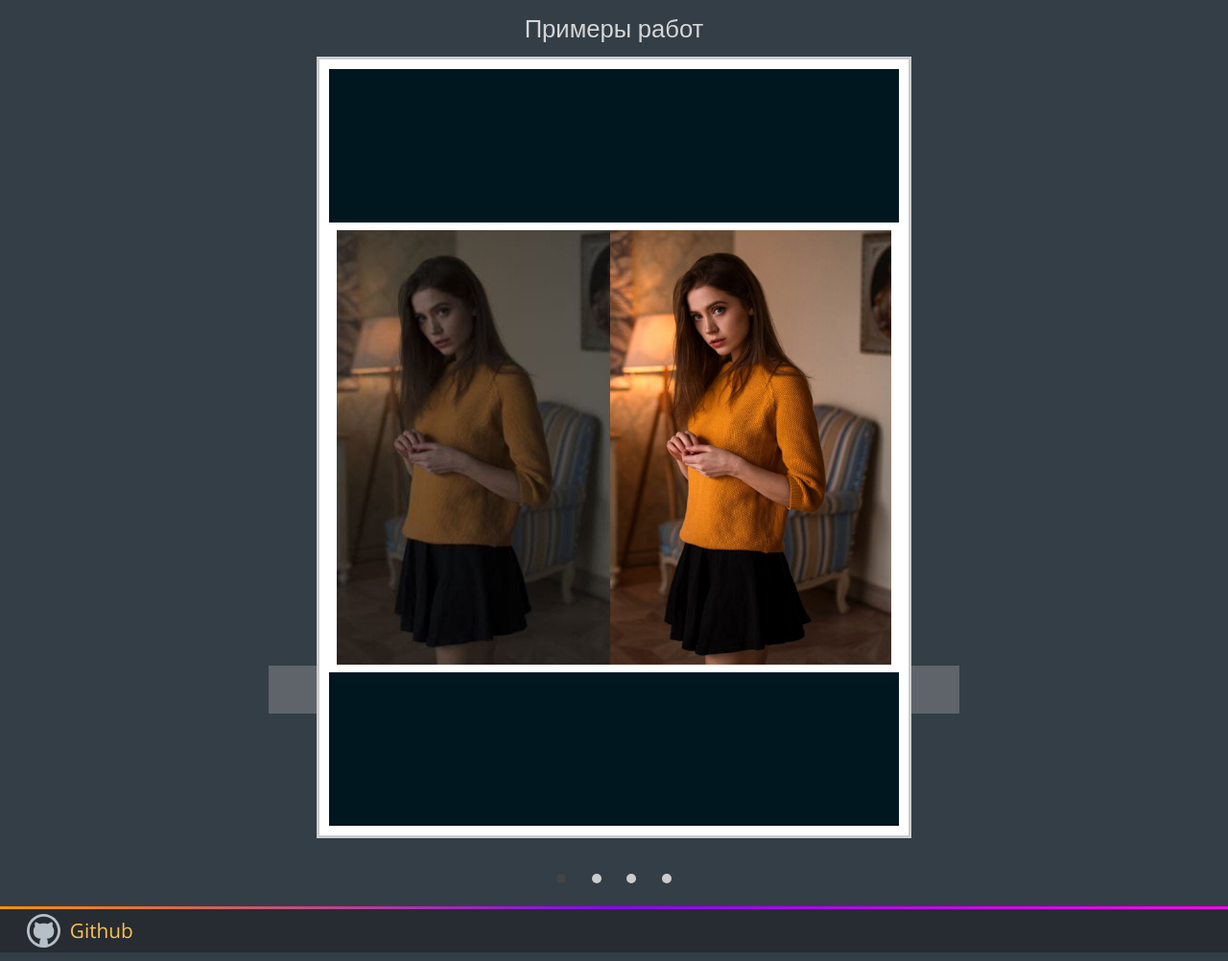
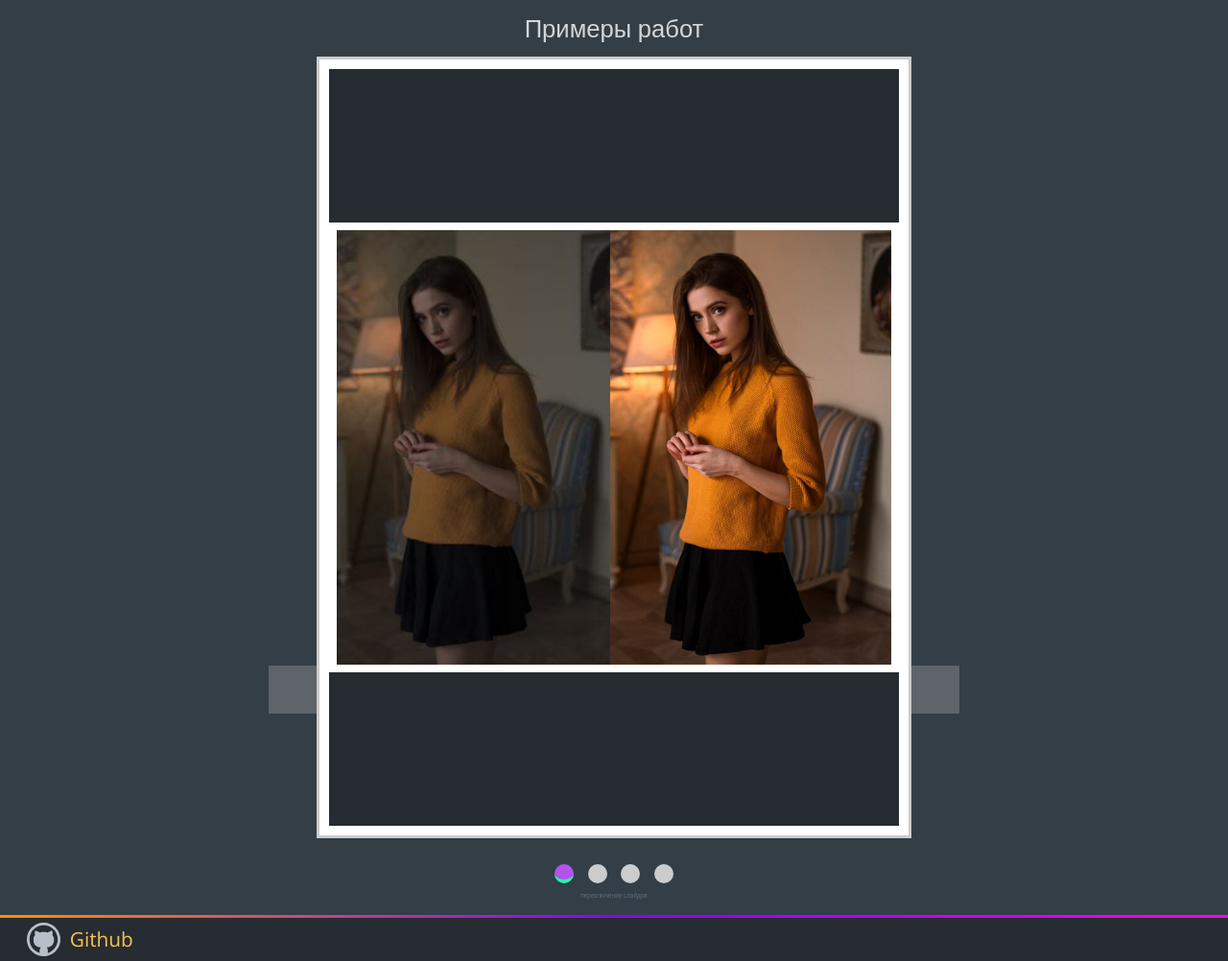
Before and after one commit to herabel/college-proj-web, a plain HTML site: page examples.html in a window 1280 px wide. Shown: the part 67-1069 px from the top of the page at 96% size. Drawn offline with nearby package versions, Linux system fonts and the light colour scheme; grey boxes are pictures that could not be loaded.

Commit message:
some minor fixes

```diff
--- a/examples.html
+++ b/examples.html
@@ -86,6 +86,7 @@
                <label for="slide3"></label>
                <label for="slide4"></label>
             </div>
+            <div class = "stealth-text">переключение слайдов</div>
          </div>
     </div>
   </main>
--- a/style.css
+++ b/style.css
@@ -207,7 +207,7 @@ header {
 }
 
 .stealth-text{
-  font-size: xx-small;
+  font-size: 0.5vw;
   color: #5e6d7a;
 }
 
@@ -291,25 +291,12 @@ header {
   justify-content: center;
   align-items: center;
   color: #fff;
-  background-color: #00171F;
+  background-color: #262c31;
 }
 
-#slides .slide_1 {
-  background: #00171F;
+#slides .slide_1, .slide_2, .slide_3, .slide_4{
+  background: #262c31;
 }
-
-#slides .slide_2 {
-  background: #003459;
-}
-
-#slides .slide_3 {
-  background: #007EA7;
-}
-
-#slides .slide_4 {
-  background: #00A8E8;
-}
-
 #controls {
   margin: -180px 0 0 0;
   width: 100%;
@@ -357,18 +344,19 @@ header {
 
 #bullets label {
   display: inline-block;
-  width: 10px;
-  height: 10px;
+  width: 20px;
+  height: 20px;
   border-radius: 100%;
   background: #ccc;
-  margin: 0 10px;
+  margin: 0 4px;
 }
 
 #slide1:checked ~ #bullets label:nth-child(1),
 #slide2:checked ~ #bullets label:nth-child(2),
 #slide3:checked ~ #bullets label:nth-child(3),
 #slide4:checked ~ #bullets label:nth-child(4) {
-  background: #444;
+  background: rgb(179, 83, 235);
+  border-bottom: #23fca2 4px solid;
 }
 
 @media screen and (max-width: 900px) {
```
Also changed, not shown: contacts.html (+1 -1 lines).
